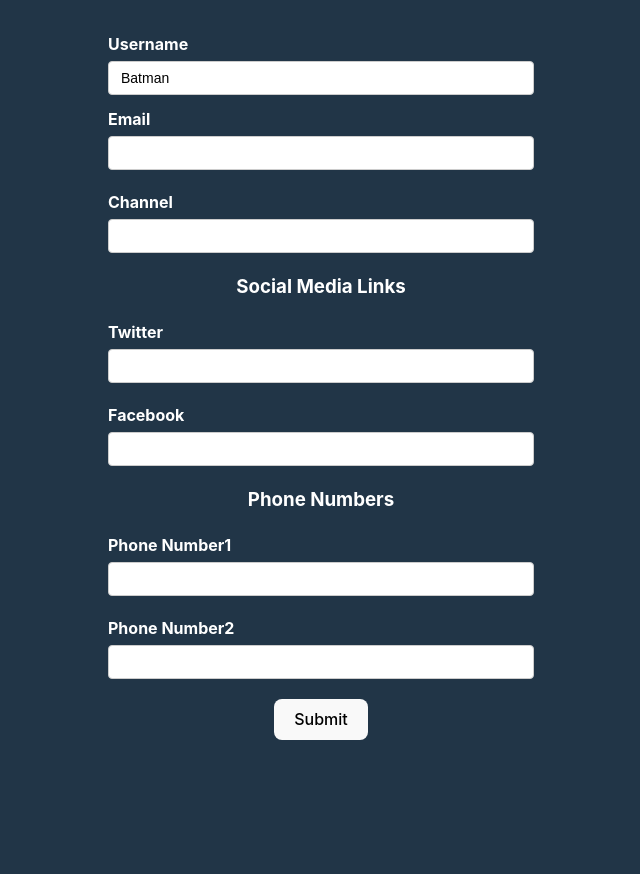
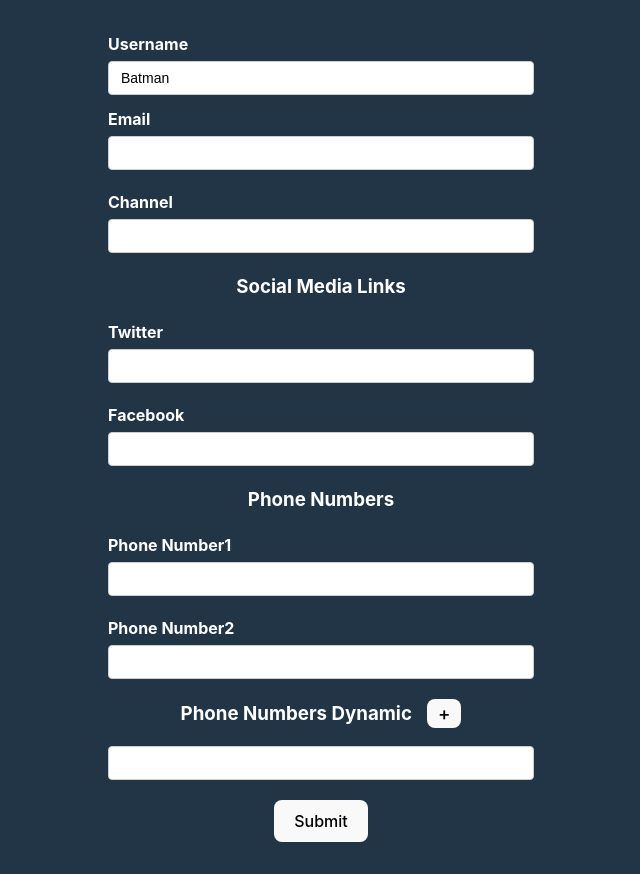
Before and after one commit to mahmoudelkhadragy/react-hook-form, a React (Vite) app: page / in a window 1280 px wide. Shown: the whole page, without its empty margins (319-959 px from the left). Before the commit the page ends 800 px from the top, so only its background shows below. Built offline with nearby package versions, Linux system fonts and the light colour scheme.

Commit message:
add dynamic fields and remove

```diff
--- a/src/components/YouTubeForm.tsx
+++ b/src/components/YouTubeForm.tsx
@@ -1,4 +1,4 @@
-import { useForm } from "react-hook-form";
+import { useFieldArray, useForm } from "react-hook-form";
 import { DevTool } from "@hookform/devtools";
 // set form cvalues type
 type FormValues = {
@@ -10,6 +10,9 @@ type FormValues = {
     facebook: string;
   };
   phoneNumbers: string[];
+  phNumbers: {
+    number: string;
+  }[];
 };
 export const YouTubeForm = () => {
   // make default value after fetch data
@@ -38,11 +41,17 @@ export const YouTubeForm = () => {
         facebook: "",
       },
       phoneNumbers: ["", ""],
+      phNumbers: [{ number: "" }],
     },
   });
   // object return from useForm has this vlaues
   const { register, control, handleSubmit, formState } = form;
   const { errors } = formState;
+
+  const { fields, append, remove } = useFieldArray({
+    name: "phNumbers",
+    control,
+  });
 
   const onSubmit = (data: FormValues) => {
     console.log(data);
@@ -124,6 +133,34 @@ export const YouTubeForm = () => {
             />
           </div>
         </div>
+        <div>
+          <h3>
+            Phone Numbers Dynamic
+            <button
+              type="button"
+              className="sm_btn"
+              onClick={() => append({ number: "" })}
+            >
+              +
+            </button>
+          </h3>
+          {fields.map((field, i) => {
+            return (
+              <div className="form-control flex" key={field.id}>
+                <input type="text" {...register(`phNumbers.${i}.number`)} />
+                {i > 0 && (
+                  <button
+                    type="button"
+                    className="sm_btn"
+                    onClick={() => remove(i)}
+                  >
+                    -
+                  </button>
+                )}
+              </div>
+            );
+          })}
+        </div>
         <button>Submit</button>
       </form>
       <DevTool control={control} />
```
